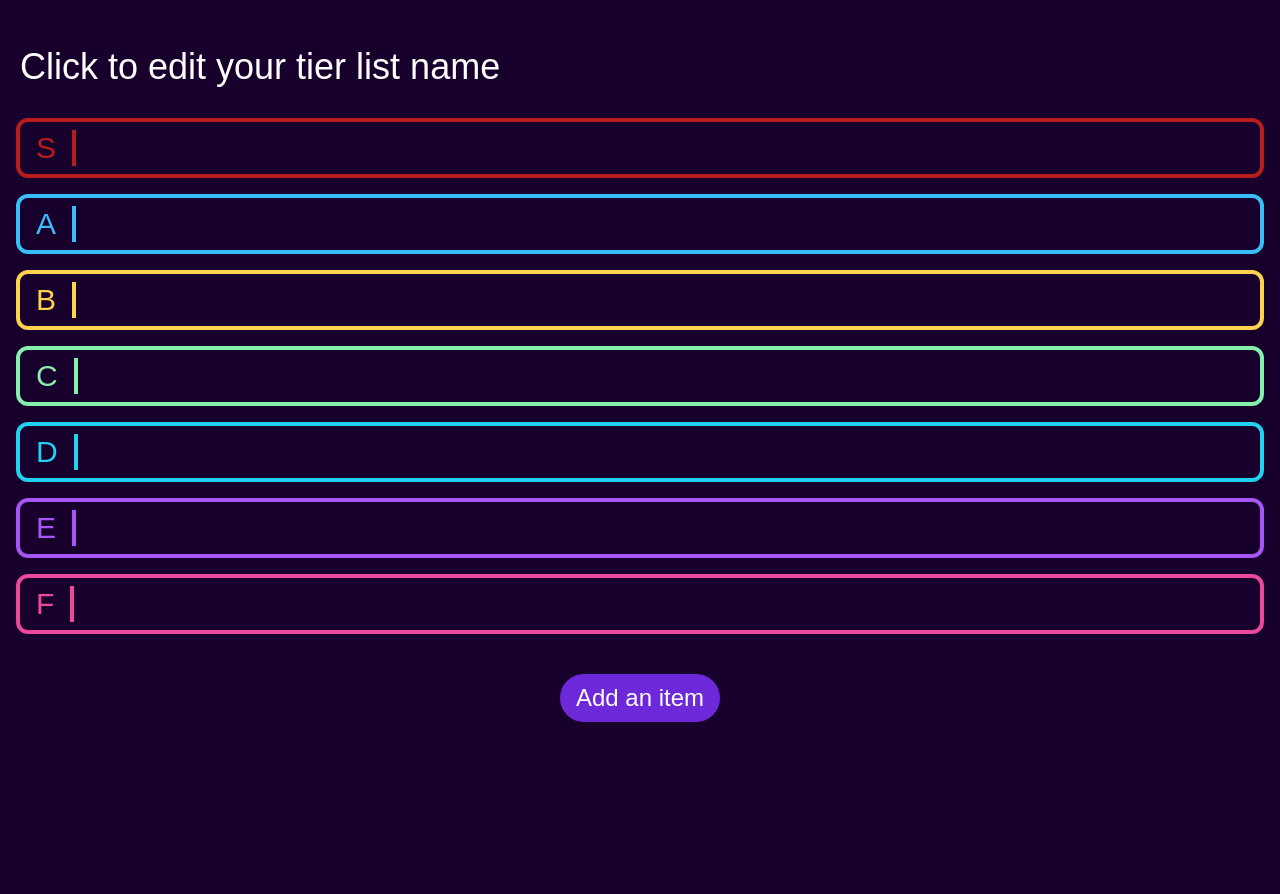
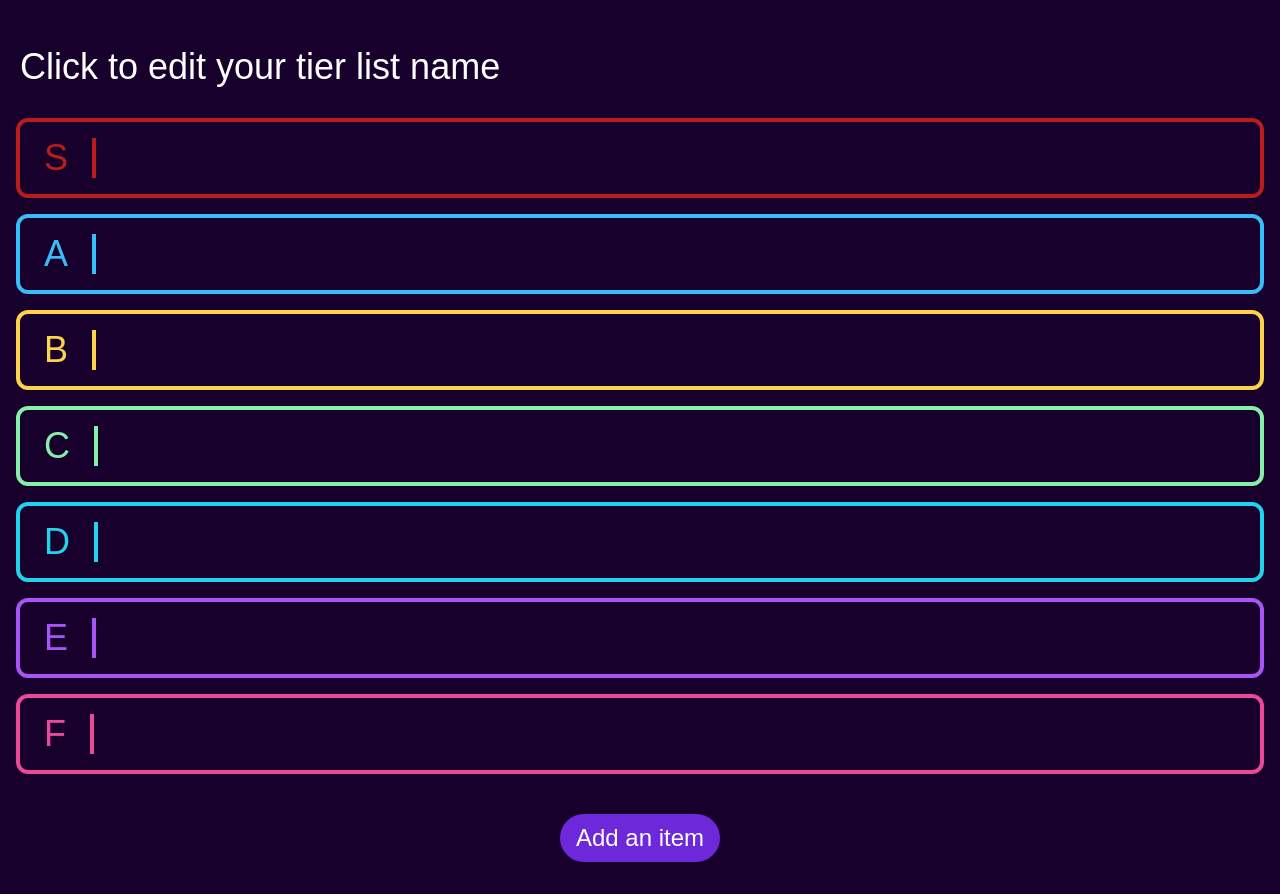
Before and after one commit to TactikalMakiRoll/TierListMaker, a Vue app: page / in a window 1280 px wide. Before the commit the page ends 800 px from the top, so only its background shows below. Built offline with nearby package versions, Linux system fonts and the light colour scheme; a web font is replaced by a local one.

Commit message:
chore: bigger tier components for bigger screens

```diff
--- a/src/components/TierComponent.vue
+++ b/src/components/TierComponent.vue
@@ -1,6 +1,6 @@
 <template>
-    <div class="flex items-center py-2 border-solid border-4 rounded-xl">
-        <span class="inline-block px-4 border-solid border-r-inherit border-r-4 text-3xl text-inherit">{{tierName}}</span>
+    <div class="flex items-center py-2 border-solid border-4 rounded-xl xl:py-4">
+        <span class="inline-block px-4 border-solid border-r-inherit border-r-4 text-3xl text-inherit xl:px-6 xl:text-4xl">{{tierName}}</span>
         <div class="ml-4 inline-flex gap-2 flex-wrap">
             <div v-for="item in tierList" :key="item.name">
                 <TierItem :tier-item="item"></TierItem>
```
